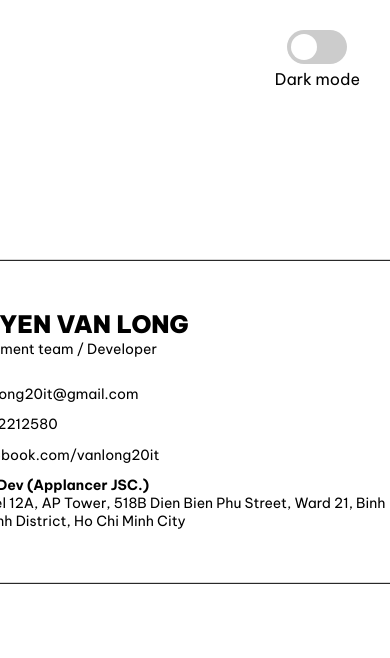
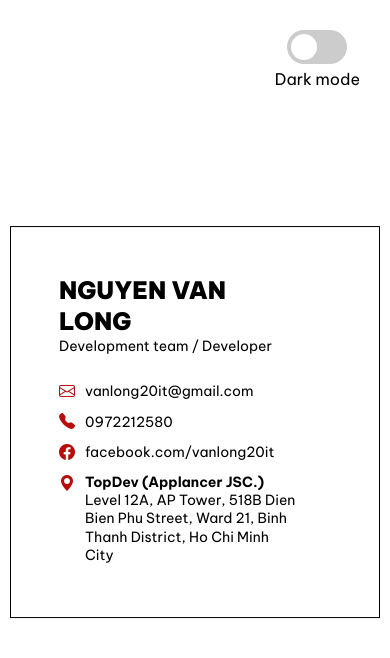
Before and after one commit to vanlong20it/card-info, a plain HTML site: page index.html in a window 390 px wide. Drawn offline with nearby package versions, Linux system fonts and the light colour scheme.

Commit message:
Update responsive

```diff
--- a/assets/styles/index.css
+++ b/assets/styles/index.css
@@ -78,7 +78,8 @@ body.dark {
     top: 50%;
     left: 50%;
     transform: translate(-50%, -50%);
-    width: 600px;
+    max-width: 600px;
+    width: calc(100% - 20px);
     border: solid 1px var(--dark);
 }
 
```
